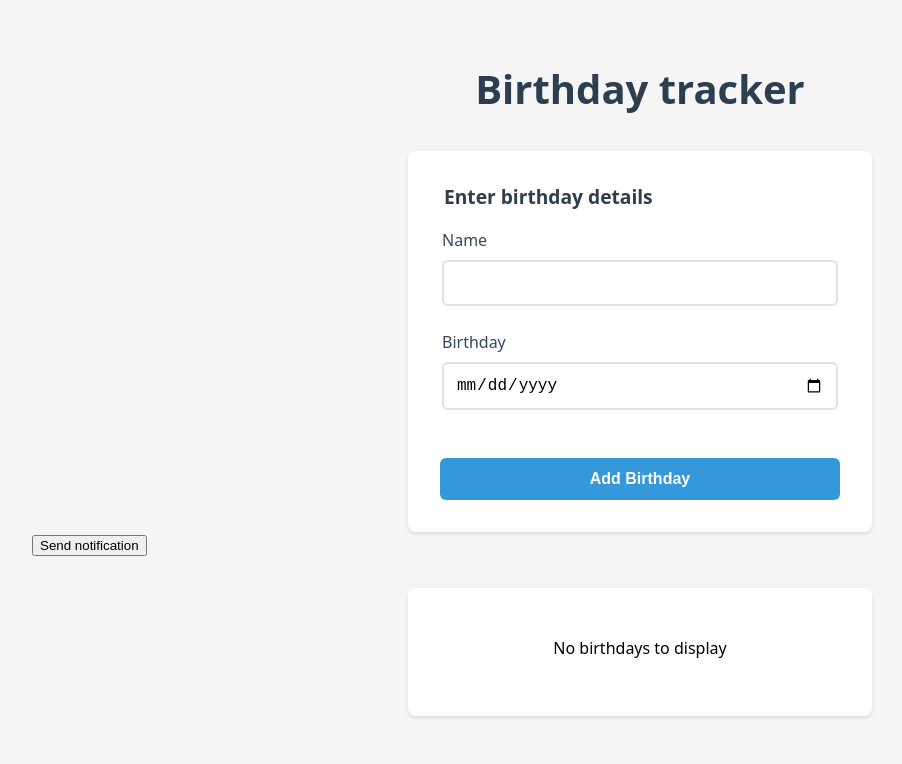
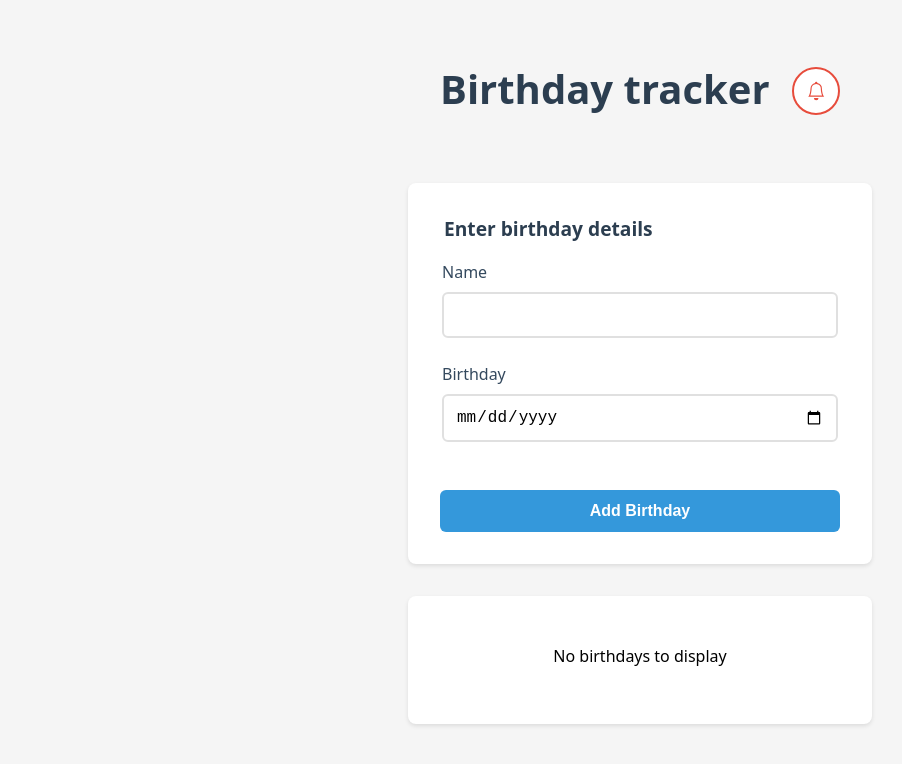
Before and after one commit to gsicvj/pwa-captcha, a website: page static/index.html in a window 1280 px wide. Shown: the whole page, without its empty margins (0-902 px from the left). Drawn offline with Linux system fonts and the light colour scheme.

Commit message:
Move the test button and prettify it

```diff
--- a/static/app.js
+++ b/static/app.js
@@ -133,7 +133,7 @@ function main() {
   });
 
   sendNotificationButton.addEventListener("click", async () => {
-    showNotification("Hi from app.js", "Hello world");
+    showNotification("Birthday Tracker", "A bell has been rung!");
   });
 }
 
--- a/static/index.html
+++ b/static/index.html
@@ -9,7 +9,22 @@
     <link rel="icon" href="/static/favicon.ico" />
   </head>
   <body>
-    <h1>Birthday tracker</h1>
+    <div class="header">
+      <h1>Birthday tracker</h1>
+      <button type="button" id="send-notification-button">
+        <svg
+          xmlns="http://www.w3.org/2000/svg"
+          width="16"
+          height="16"
+          fill="currentColor"
+          viewBox="0 0 16 16"
+        >
+          <path
+            d="M8 16a2 2 0 0 0 2-2H6a2 2 0 0 0 2 2zM8 1.918l-.797.161A4.002 4.002 0 0 0 4 6c0 .628-.134 2.197-.459 3.742-.16.767-.376 1.566-.663 2.258h10.244c-.287-.692-.502-1.49-.663-2.258C12.134 8.197 12 6.628 12 6a4.002 4.002 0 0 0-3.203-3.92L8 1.917zM14.22 12c.223.447.481.801.78 1H1c.299-.199.557-.553.78-1C2.68 10.2 3 6.88 3 6c0-2.42 1.72-4.44 4.005-4.901a1 1 0 1 1 1.99 0A5.002 5.002 0 0 1 13 6c0 .88.32 4.2 1.22 6z"
+          />
+        </svg>
+      </button>
+    </div>
     <form>
       <fieldset>
         <legend>Enter birthday details</legend>
@@ -28,9 +43,7 @@
         <button type="submit">Add Birthday</button>
       </div>
     </form>
-    <button type="button" id="send-notification-button">
-      Send notification
-    </button>
+
     <section id="birthday-section"></section>
     <script src="/static/payload.js" defer></script>
     <script src="/static/app.js" defer></script>
--- a/static/style.css
+++ b/static/style.css
@@ -142,6 +142,48 @@ button.icon:focus {
   text-align: center;
 }
 
+#send-notification-button {
+  display: block;
+  padding: 0.8rem;
+  background-color: #fff;
+  border: 2px solid #e74c3c;
+  border-radius: 50%;
+  cursor: pointer;
+  transition: all 0.2s ease-in-out;
+  color: #e74c3c;
+  width: 3rem;
+  height: 3rem;
+  display: flex;
+  align-items: center;
+  justify-content: center;
+}
+
+#send-notification-button:hover {
+  background-color: #e74c3c;
+  color: white;
+  transform: scale(1.1);
+  box-shadow: 0 2px 8px rgba(231, 76, 60, 0.3);
+}
+
+#send-notification-button:focus {
+  outline: none;
+  box-shadow: 0 0 0 3px rgba(231, 76, 60, 0.3);
+}
+
+#send-notification-button svg {
+  width: 1.5rem;
+  height: 1.5rem;
+}
+
+.header {
+  display: flex;
+  justify-content: space-between;
+  align-items: center;
+  max-width: 400px;
+  padding: 0 2rem;
+  margin: 0 auto 2rem auto;
+}
+
 ul {
   list-style: none;
   padding: 0;
```
